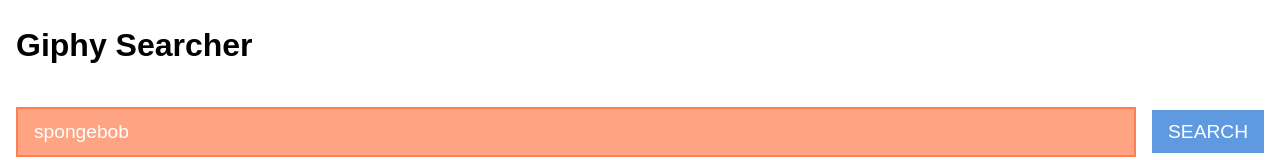
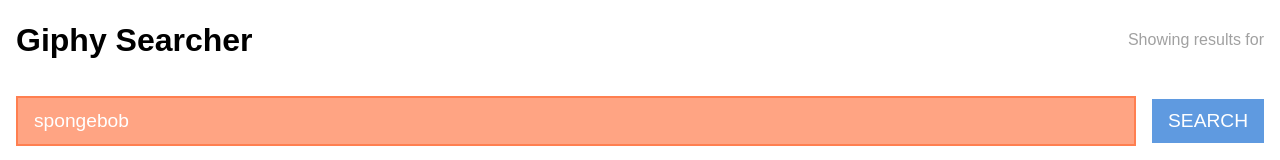
Before and after one commit to shamseen/hw-w05d04-giphy-searcher, a React (Create React App) app: page / in a window 1280 px wide. Shown: the top 160 px of the page. Built offline with nearby package versions, Linux system fonts and the light colour scheme; no server answers.

Commit message:
UX: showing query in header; blank out search box

```diff
--- a/src/App.js
+++ b/src/App.js
@@ -1,11 +1,13 @@
 import React, { useState, useEffect } from "react";
 import SearchForm from "./components/SearchForm";
+import SearchHeader from "./components/SearchHeader";
 import SearchResults from "./components/SearchResults";
 import "./styles.scss";
 
 export default function App() {
   // state vars
   const [searchStr, setSearchStr] = useState("spongebob");
+  const [lastSearch, setLastSearch] = useState("");
   const [images, setImages] = useState([]);
 
   // formatting GET
@@ -30,6 +32,8 @@
 
       // updating state
       setImages(data.data);
+      setLastSearch(searchStr); //show in header
+      setSearchStr(""); // blanking out search box
 
       // error handling
     } catch (err) {
@@ -54,7 +58,7 @@
   return (
     <div className="App">
       <div>
-        <h1>Giphy Searcher</h1>
+        <SearchHeader lastSearch={lastSearch} />
         <SearchForm
           handleChange={handleChange}
           handleSubmit={handleSubmit}
--- /dev/null
+++ b/src/components/SearchHeader.js
@@ -0,0 +1,12 @@
+import React from "react";
+
+export default function SearchHeader({ lastSearch }) {
+  return (
+    <header>
+      <h1>Giphy Searcher</h1>
+      <p className="muted">
+        Showing results for <strong>{lastSearch}</strong>
+      </p>
+    </header>
+  );
+}
--- a/src/styles.scss
+++ b/src/styles.scss
@@ -11,6 +11,23 @@
   --secondary: #ff7f50;
   --secondary-light: #ffa483;
   --white: #fff;
+  --muted: #a1a1a1;
+}
+
+header {
+  display: flex;
+  flex-direction: column;
+  justify-content: space-between;
+  padding: 1rem 0;
+}
+
+h1,
+p {
+  margin: 0;
+}
+
+.muted {
+  color: var(--muted);
 }
 
 /* Remove the body margin */
@@ -90,8 +107,9 @@
 }
 
 @media (min-width: 1000px) {
-  .gallery {
-    column-count: 3;
+  header {
+    align-items: center;
+    flex-direction: row;
   }
 }
 
@@ -100,7 +118,6 @@
     column-count: 4;
   }
 }
-
 img {
   margin-bottom: 1rem;
   width: 100%;
```
